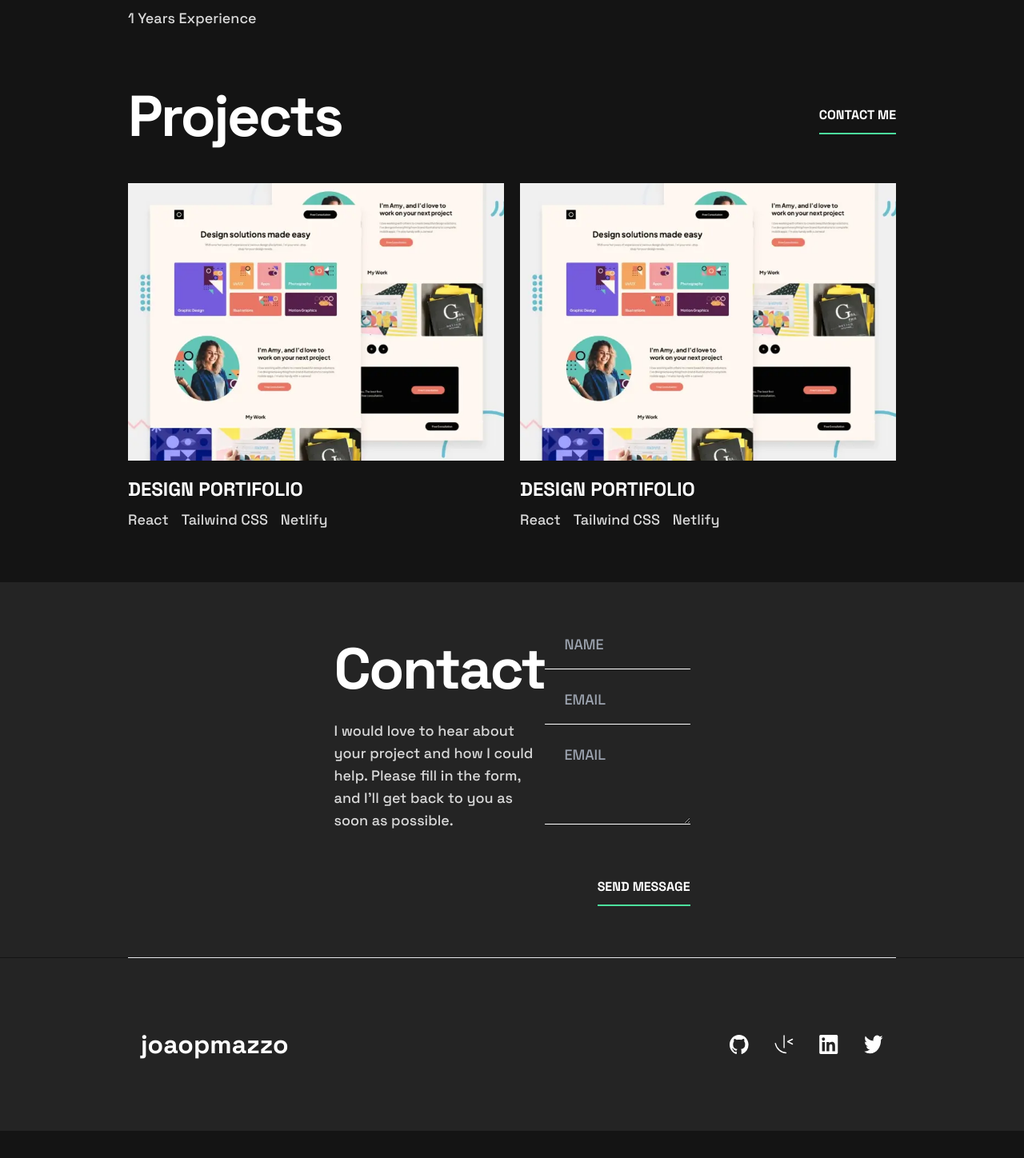
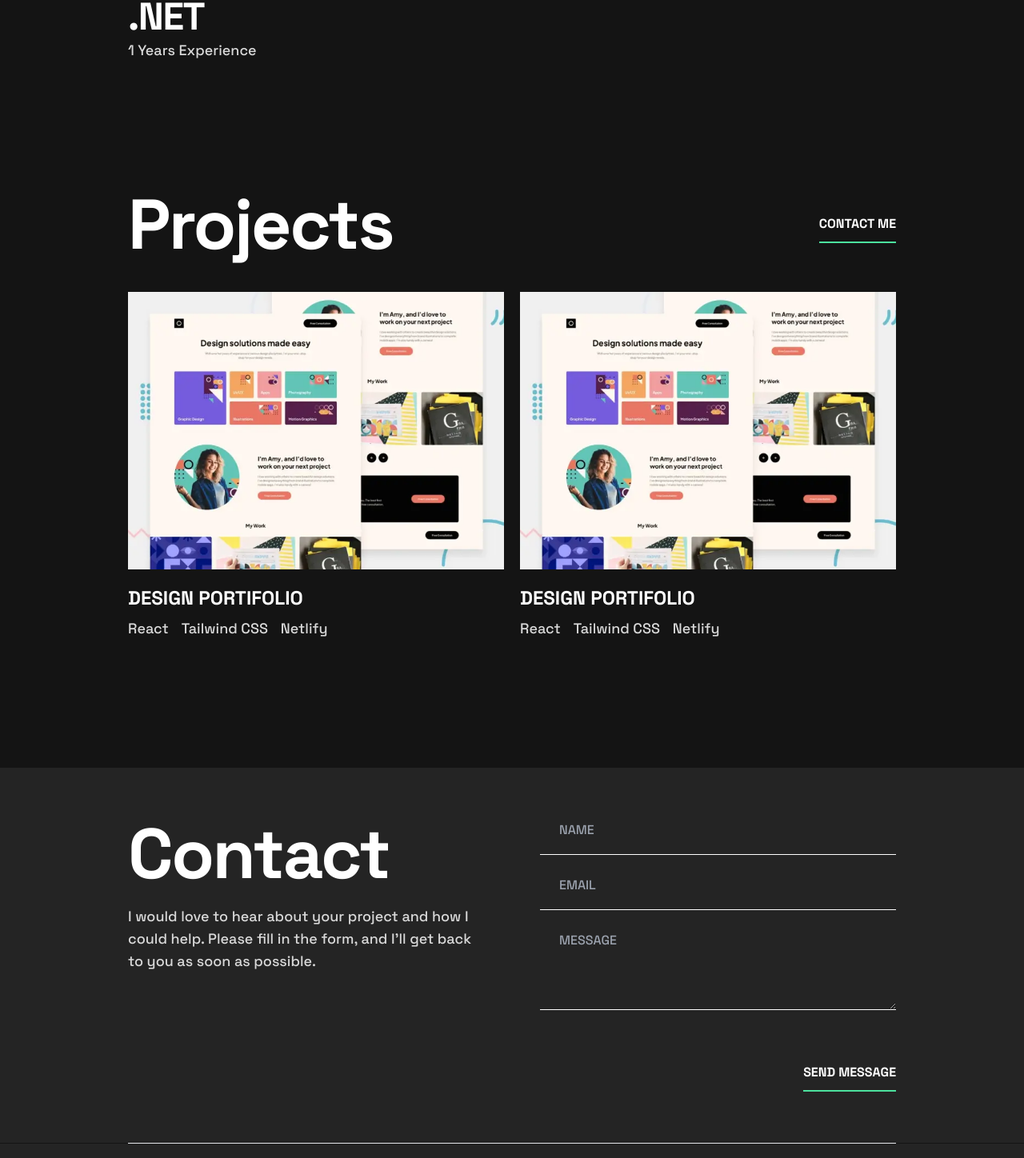
Before and after one commit to joaopmazzo/single-page-portifolio, a React (Vite) app: page / in a window 1280 px wide. Shown: the part 1282-2730 px from the top of the page at 80% size. Before the commit the page ends 2696 px from the top, so only its background shows below. Built offline with nearby package versions, Linux system fonts and the light colour scheme.

Commit message:
adjusts for desktop

```diff
--- a/src/App.tsx
+++ b/src/App.tsx
@@ -24,7 +24,7 @@ function App() {
 
       {/* intro section */}
       <section className="flex flex-col items-center sm:items-start text-center sm:text-start gap-6 mb-16 lg:mb-52 pt-10 px-4 sm:px-7 lg:pl-40 sm:max-w-xl lg:max-w-4xl">
-        <h1 className="text-[40px] sm:text-[72px] leading-headerL sm:leading-headerXL tracking-headerL sm:tracking-headerXL font-bold sm:pb-16">
+        <h1 className="text-[40px] sm:text-[72px] lg:text-headerXL leading-headerL sm:leading-headerXL tracking-headerL sm:tracking-headerXL font-bold sm:pb-16">
           Nice to <br className="hidden sm:block lg:hidden" /> meet you!{" "}
           <br className="block sm:hidden" />
           I'm{" "}
@@ -42,7 +42,7 @@ function App() {
       <hr className="h-[1px] mx-4 sm:mx-7 lg:mx-40" />
 
       {/* skills section */}
-      <section className="grid grid-cols-1 sm:grid-cols-2 lg:grid-cols-3 text-center sm:text-start gap-6 my-10 px-4 sm:px-7 lg:px-40">
+      <section className="grid grid-cols-1 sm:grid-cols-2 lg:grid-cols-3 text-center sm:text-start gap-6 my-10 lg:my-20 px-4 sm:px-7 lg:px-40">
         {Skills.sort(
           (a: (typeof Skills)[number], b: (typeof Skills)[number]) =>
             a.year - b.year
@@ -61,9 +61,9 @@ function App() {
       <hr className="h-[1px] mx-4 sm:hidden" />
 
       {/* projects section */}
-      <section className="flex flex-col gap-10 my-16 px-4 sm:px-7 lg:px-40">
+      <section className="flex flex-col gap-10 my-16 lg:my-40 px-4 sm:px-7 lg:px-40">
         <div className="flex items-center justify-between">
-          <h1 className="text-[40px] sm:text-[72px] leading-headerL sm:leading-headerXL tracking-headerL sm:tracking-headerXL font-bold">
+          <h1 className="text-[40px] sm:text-[72px] lg:text-headerXL leading-headerL sm:leading-headerXL tracking-headerL sm:tracking-headerXL font-bold">
             Projects
           </h1>
           <ButtonComponent text="CONTACT ME" />
@@ -87,10 +87,10 @@ function App() {
       </section>
 
       {/* contact section */}
-      <section className="py-16 bg-darkGrey px-4 sm:px-7 lg:px-40">
-        <div className="sm:w-[445px] mx-auto lg:flex lg:justify-between">
+      <section className="bg-darkGrey py-16 px-4 sm:px-7 lg:px-40">
+        <div className="sm:w-[445px] lg:w-full mx-auto lg:flex lg:justify-between">
           <div className="text-center lg:text-start mb-12 lg:w-[445px]">
-            <h2 className="text-[40px] sm:text-[72px] leading-headerL sm:leading-headerXL tracking-headerL sm:tracking-headerXL font-bold pb-5">
+            <h2 className="text-[40px] sm:text-[72px] lg:text-headerXL leading-headerL sm:leading-headerXL tracking-headerL sm:tracking-headerXL font-bold pb-5">
               Contact
             </h2>
             <p className="text-base sm:text-bodyL leading-bodyL font-medium text-grey">
@@ -115,9 +115,9 @@ function App() {
               placeholder="EMAIL"
             />
             <TextareaComponent
-              name="email"
-              id="email"
-              placeholder="EMAIL"
+              name="message"
+              id="message"
+              placeholder="MESSAGE"
             />
 
             <div className="flex justify-end pt-8">
@@ -129,7 +129,7 @@ function App() {
 
       <hr className="h-[1px] mx-4 sm:mx-7 lg:mx-40" />
 
-      <section className="py-16 bg-darkGrey px-4">
+      <section className="py-16 lg:py-0 lg:pb-24 lg:pt-12 bg-darkGrey px-4">
         <HeaderComponent />
       </section>
     </>
--- a/src/components/shared/forms/InputTextComponent.tsx
+++ b/src/components/shared/forms/InputTextComponent.tsx
@@ -16,7 +16,7 @@ const InputTextComponent = ({
       id={id}
       placeholder={placeholder}
       className="bg-transparent rounded-none outline-none
-          w-full border-b-[1px] border-white pb-4 px-6 text-base lg:text-bodyL leading-bodyL font-medium
+          w-full border-b-[1px] border-white pb-4 px-6 text-base leading-bodyL font-medium
           focus:border-green"
     />
   );
--- a/src/components/shared/forms/TextareaComponent.tsx
+++ b/src/components/shared/forms/TextareaComponent.tsx
@@ -16,7 +16,7 @@ const TextareaComponent = ({
       placeholder={placeholder}
       rows={3}
       className="bg-transparent rounded-none outline-none
-          w-full border-b-[1px] border-white pb-4 px-6 text-bodyL leading-bodyL font-medium
+          w-full border-b-[1px] border-white pb-4 px-6 text-base leading-bodyL font-medium
           focus:border-green"
     />
   );
```
